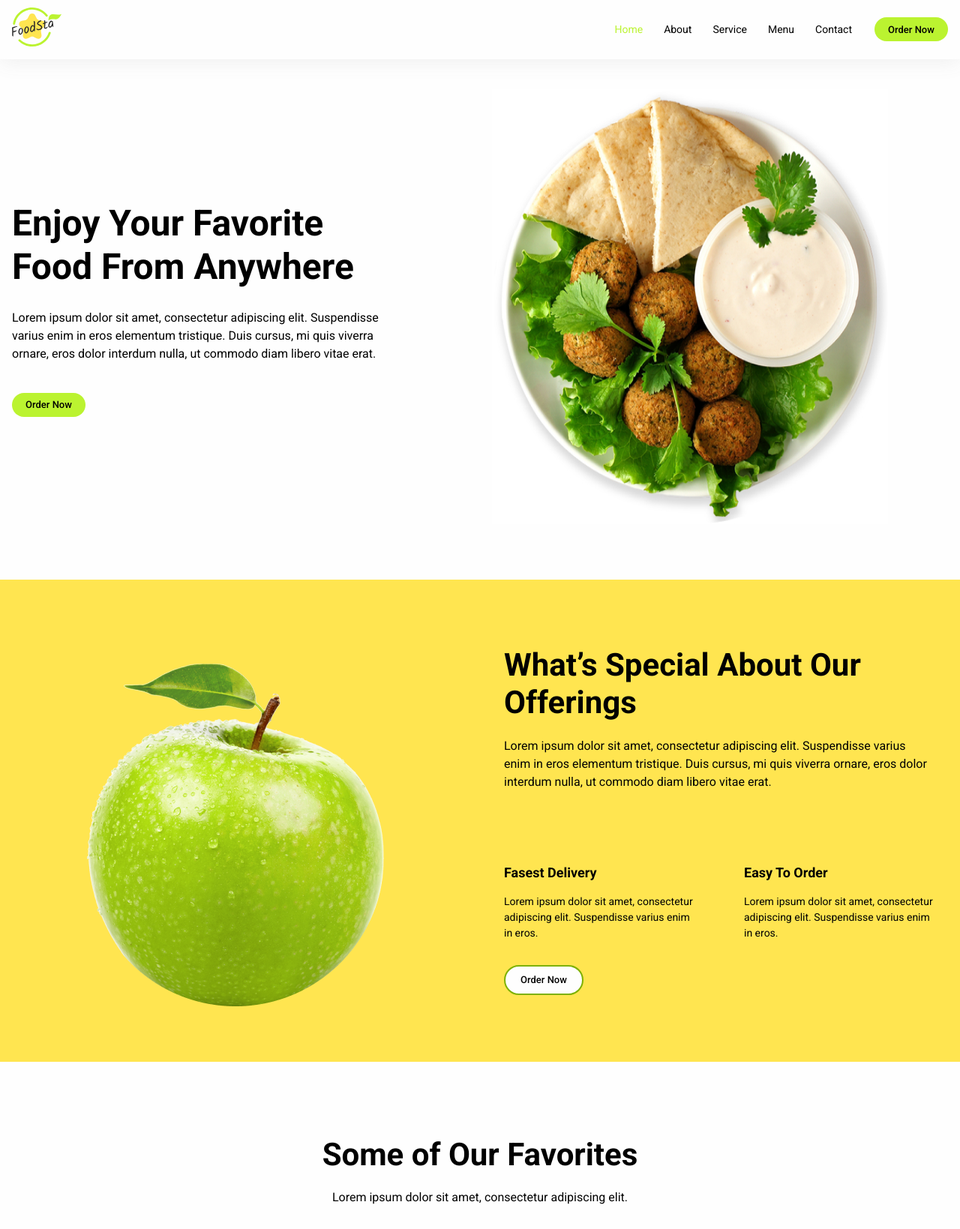
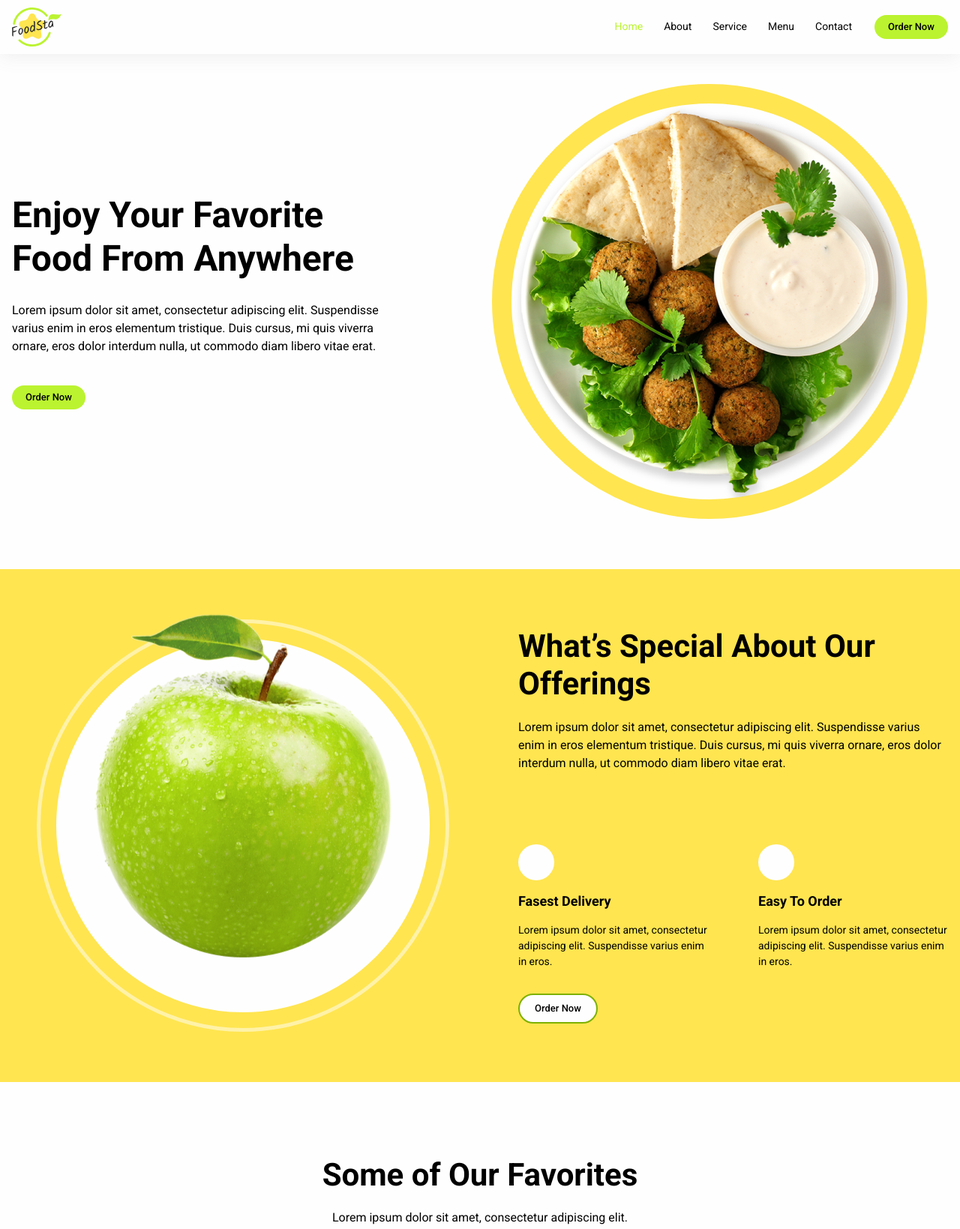
Before and after one commit to EvgeniyMoskovets/FoodSta, a plain HTML site: page index.html in a window 1280 px wide. Shown: the top 1639 px of the page at 75% size. Drawn offline with nearby package versions, Linux system fonts and the light colour scheme.

Commit message:
position

```diff
--- a/css/style.css
+++ b/css/style.css
@@ -79,7 +79,8 @@ ul {
 }
 
 .logo {
-  padding: 10px 0;
+  display: flex;
+  align-items: center;
 }
 
 .nav {
@@ -104,7 +105,7 @@ ul {
 
 .nav-item .link {
   display: block;
-  padding: 20px 0;
+  padding: 28px 0;
 }
 
 .btn,
@@ -123,9 +124,6 @@ ul {
 
 /* ----------------main------------------- */
 
-.main {
-  background-color: ;
-}
 
 /* -------hero----- */
 
@@ -150,6 +148,7 @@ ul {
 
   margin-bottom: 28px;
 }
+
 .hero-text {
   margin-bottom: 40px;
 }
@@ -159,8 +158,33 @@ ul {
   background-color: var(--second-bg-color);
 }
 
+
+.hero-img-box {
+  position: relative;
+  width: 580px;
+  height: 580px;
+}
+
 .hero-img {
+  position: absolute;
+  top: 50%;
+  left: 50%;
+  transform: translate(-50%, -50%);
   width: 528px;
+  height: 528px;
+}
+
+.hero-img-box::before {
+  position: absolute;
+  top: 50%;
+  left: 50%;
+  transform: translate(-50%, -50%);
+  content: "";
+  background-color: var(--bg-color);
+  width: inherit;
+  height: inherit;
+  border: 26px solid var(--second-bg-color);
+  border-radius: 50%;
 }
 
 /* -------about----- */
@@ -171,10 +195,6 @@ ul {
   gap: 160px;
 }
 
-.aout-img-box {
-  margin-left: 100px;
-}
-
 .about-text-box {
   width: 573px;
 }
@@ -183,15 +203,56 @@ ul {
   background-color: var(--second-bg-color);
   padding: 67px 0;
 }
+
 .about-title {
   font-weight: 700;
   font-size: 42px;
   line-height: 1.2;
   margin-bottom: 20px;
 }
+
+.about-img-box {
+  position: relative;
+  width: 550px;
+  height: 550px;
+  margin-left: 100px;
+}
+
 .about-img {
+  position: absolute;
+  top: 50%;
+  left: 50%;
+  transform: translate(-50%, -65%);
   width: 396px;
+  z-index: 1;
 }
+
+.about-img-box::before {
+  position: absolute;
+  content: "";
+  top: 50%;
+  left: 50%;
+  transform: translate(-50%, -50%);
+  background-color: var(--bg-color);
+  width: inherit;
+  height: inherit;
+  border: 26px solid var(--second-bg-color);
+  border-radius: 50%;
+}
+
+.about-img-box::after {
+  position: absolute;
+  content: "";
+  top: 50%;
+  left: 50%;
+  transform: translate(-50%, -50%);
+  background-color: transparent;
+  width: inherit;
+  height: inherit;
+  border: 5px solid rgba(255, 255, 255, 0.5);
+  border-radius: 50%;
+}
+
 .about-text {
   margin-bottom: 96px;
 }
@@ -202,6 +263,18 @@ ul {
 .about-item {
   width: 253px;
 }
+
+.about-item::before {
+  display: inline-block;
+  content: "";
+  width: 48px;
+  height: 48px;
+  background-color: var(--bg-color);
+  border-radius: 50%;
+  margin-bottom: 8px;
+}
+
+
 .about .item-title {
   font-weight: 700;
   font-size: 18px;
@@ -250,11 +323,33 @@ ul {
   display: flex;
   flex-wrap: wrap;
   justify-content: center;
-  gap: 111px;
-  row-gap: 111px;
+  gap: 31px;
+  row-gap: 31px;
+}
+
+.favorites-item {
+position: relative;
+width: 395px;
+height: 395px;
+}
+
+.favorites-item::after {
+  position: absolute;
+  content: "";
+  top: 50%;
+  left: 50%;
+  transform: translate(-50%, -50%);
+  width: inherit;
+  height: inherit;
+  border: 16px solid var(--second-bg-color);
+  border-radius: 50%;
 }
 
 .favorites-img {
+  position: absolute;
+  top: 50%;
+  left: 50%;
+  transform: translate(-50%, -50%);
   width: 315px;
 }
 
@@ -301,14 +396,37 @@ ul {
   margin-bottom: 40px;
 }
 
-.item-title {
+.reviews .item-title {
   font-weight: 500;
   font-size: 14px;
   line-height: 1.5;
 }
-.item-text {
+
+.reviews .item-text {
   font-size: 14px;
   line-height: 1.5;
+}
+
+.reviews .item-icon {
+  margin-left: 64px;
+}
+
+.reviews .item-icon::before {
+  display: inline-block;
+  position: absolute;
+  content: "";
+  width: 48px;
+  height: 48px;
+  background-size: contain;
+  margin-left: -64px;
+}
+
+.reviews .some1::before {
+  background-image: url(../img/Sumith.jpg);
+}
+
+.reviews .some2::before {
+  background-image: url(../img/Sumith2.jpg);
 }
 
 /* -------subscribe----- */
--- a/index.html
+++ b/index.html
@@ -66,10 +66,10 @@
           </p>
           <button class="hero-btn btn" type="button">Order Now</button>
           </div>
-          <div>
+          <div class="hero-img-box">
             <img
             class="hero-img"
-            src="./img/Foto1.jpg"
+            src="./img/meatballs.png"
             alt="food"
             width="608"
             height="580"
@@ -82,14 +82,14 @@
 
       <section class="about">
         <div class="container about-flex">
-          <div class="aout-img-box">
+          <div class="about-img-box">
             <img
             class="about-img"
             src="./img/aple.png"
             alt="aple"
             width="396"
             height="502"
-          />
+            />
           </div>
           <div class="about-text-box">
             <h2 class="about-title" id="About">
@@ -180,8 +180,10 @@
                 options to choose from too, I would recommend to a freind, No
                 questions asked”
               </p>
-              <h3 class="item-title">Sumith Shah</h3>
-              <p class="item-text">Some Dude</p>
+              <div class="item-icon some1">
+                <h3 class="item-title">Sumith Shah</h3>
+                <p class="item-text">Some Dude</p>
+              </div>
             </li>
             <li class="reviews-item">
               <p class="item-review-text">
@@ -189,8 +191,10 @@
                 amazing, It has been a very pleasant experience ordering from
                 this app”
               </p>
-              <h3 class="item-title">Sumith Shah</h3>
-              <p class="item-text">Some Dude</p>
+              <div class="item-icon some2">
+                <h3 class="item-title">Sumith Shah</h3>
+                <p class="item-text">Some Dude</p>
+              </div>
             </li>
           </ul>
         </div>
```
Also changed, not shown: img/Foto1.jpg (deleted), img/meatballs.png (added).
